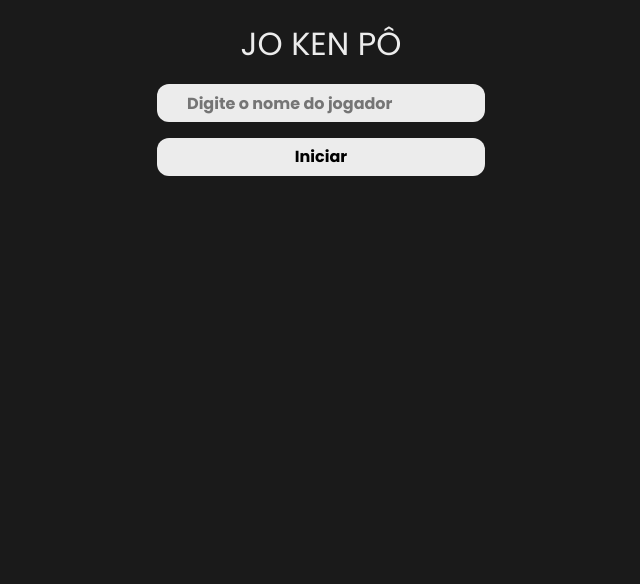
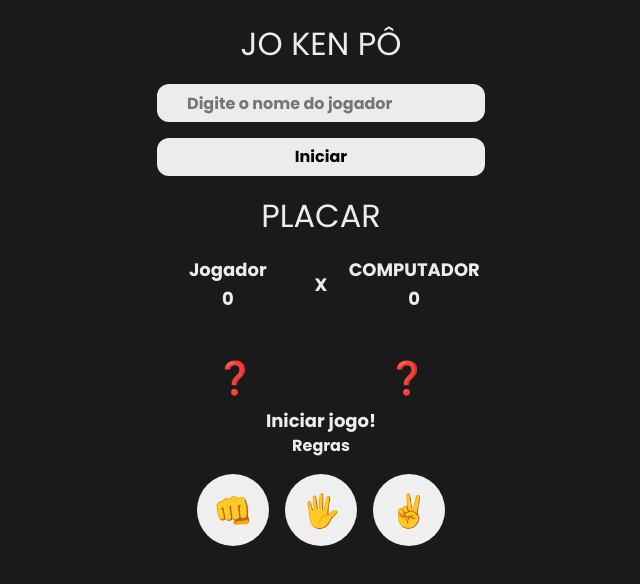
Before and after one commit to Adrianodbs/Jokenpo-React, a React (Create React App) app: page / in a window 1280 px wide. Shown: the top 584 px of the page, without its empty margins (319-959 px from the left). Built offline with nearby package versions, Linux system fonts and the light colour scheme.

Commit message:
adicionado os sinais

```diff
--- a/src/App.js
+++ b/src/App.js
@@ -1,8 +1,31 @@
+import ActionsGame from './components/actions-game'
 import Button from './components/button'
 import Input from './components/input'
+import Score from './components/score'
 import * as C from './styles'
 
 function App() {
+  const actions = [
+    {
+      value: 1,
+      label: '👊',
+      description: 'Rock'
+    },
+    {
+      value: 2,
+      label: '🖐️',
+      description: 'Paper'
+    },
+    {
+      value: 3,
+      label: '✌️',
+      description: 'Scissors'
+    }
+  ]
+
+  const handleClick = value => {
+    console.log(value)
+  }
   return (
     <C.Container>
       <C.Flex direction="column">
@@ -13,7 +36,20 @@ function App() {
           placeholder="Digite o nome do jogador"
           onChange={value => console.log(value)}
         />
-        <Button>Iniciar</Button>
+        <Button onClick={() => console.log('cliquei')}>Iniciar</Button>
+        <Score userName="Jogador" scorePlayer="0" scoreComputer="0" />
+        <C.Spacer margin="10px" />
+
+        <C.Flex justify="space-around">
+          <C.Typography size="32px">❓</C.Typography>
+          <C.Typography size="32px">❓</C.Typography>
+        </C.Flex>
+
+        <C.Flex direction="column" gap="0px">
+          <C.Typography>Iniciar jogo!</C.Typography>
+          <C.Rules>Regras</C.Rules>
+        </C.Flex>
+        <ActionsGame actions={actions} onClick={value => handleClick(value)} />
       </C.Flex>
     </C.Container>
   )
--- /dev/null
+++ b/src/components/actions-game/index.jsx
@@ -0,0 +1,17 @@
+import React from 'react'
+import { Flex, Typography } from '../../styles'
+import {Action} from './style'
+
+function ActionsGame({actions, disabled, onClick}) {
+  return (
+    <Flex>
+      {actions.map(action => (
+        <Action key={action.value} disabled={disabled} onClick={() =>onClick(action)}>
+          <Typography size='32px'>{action.label}</Typography>
+        </Action>
+      ))}
+    </Flex>
+  )
+}
+
+export default ActionsGame
--- /dev/null
+++ b/src/components/actions-game/style.js
@@ -0,0 +1,13 @@
+import styled from 'styled-components'
+
+export const Action = styled.button`
+  width: 72px;
+  height: 72px;
+  border-radius: 50%;
+  &:hover {
+    opacity: ${props => (props.disabled ? '1' : '0.8')};
+  }
+  &:active {
+    opacity: ${props => (props.disabled ? '1' : '0.6')};
+  }
+`
--- /dev/null
+++ b/src/components/score/index.jsx
@@ -0,0 +1,27 @@
+import {Typography, Flex} from '../../styles'
+
+function Score({
+  userName, scorePlayer, scoreComputer
+}) {
+
+  userName = userName.length > 12 ? `${userName.slice(0,8)}...` : userName
+
+  return (
+    <Flex direction='column'>
+      <Typography size='32px' fontWeight='400' lineHeight='48px'>PLACAR</Typography>
+      <Flex justify='space-between'>
+        <Flex direction='column' gap='2px'>
+          <Typography>{userName}</Typography>
+          <Typography>{scorePlayer}</Typography>
+        </Flex>
+        <Typography>X</Typography>
+        <Flex direction='column' gap='2px'>
+          <Typography>COMPUTADOR</Typography>
+          <Typography>{scoreComputer}</Typography>
+        </Flex>
+      </Flex>
+    </Flex>
+  )
+}
+
+export default Score
--- a/src/styles/index.js
+++ b/src/styles/index.js
@@ -56,3 +56,12 @@ export const Typography = styled.p`
   line-height: ${props => props.lineHeight || '27px'};
   color: ${props => (props.primary ? '#1a1a1a' : '#ececec')};
 `
+
+export const Rules = styled.button`
+  width: 100%;
+  background: transparent;
+  font-weight: 700;
+  font-size: 16px;
+  line-height: 24px;
+  color: #ececec;
+`
```
